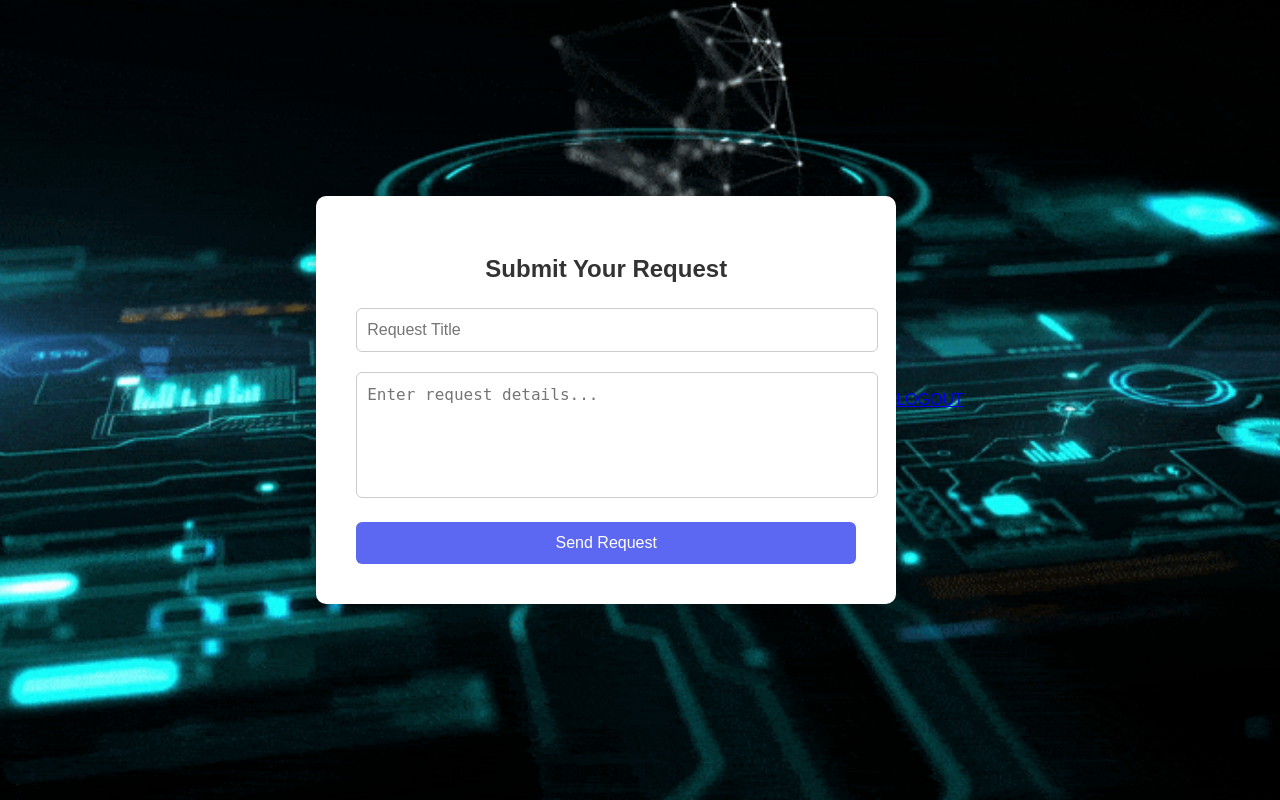
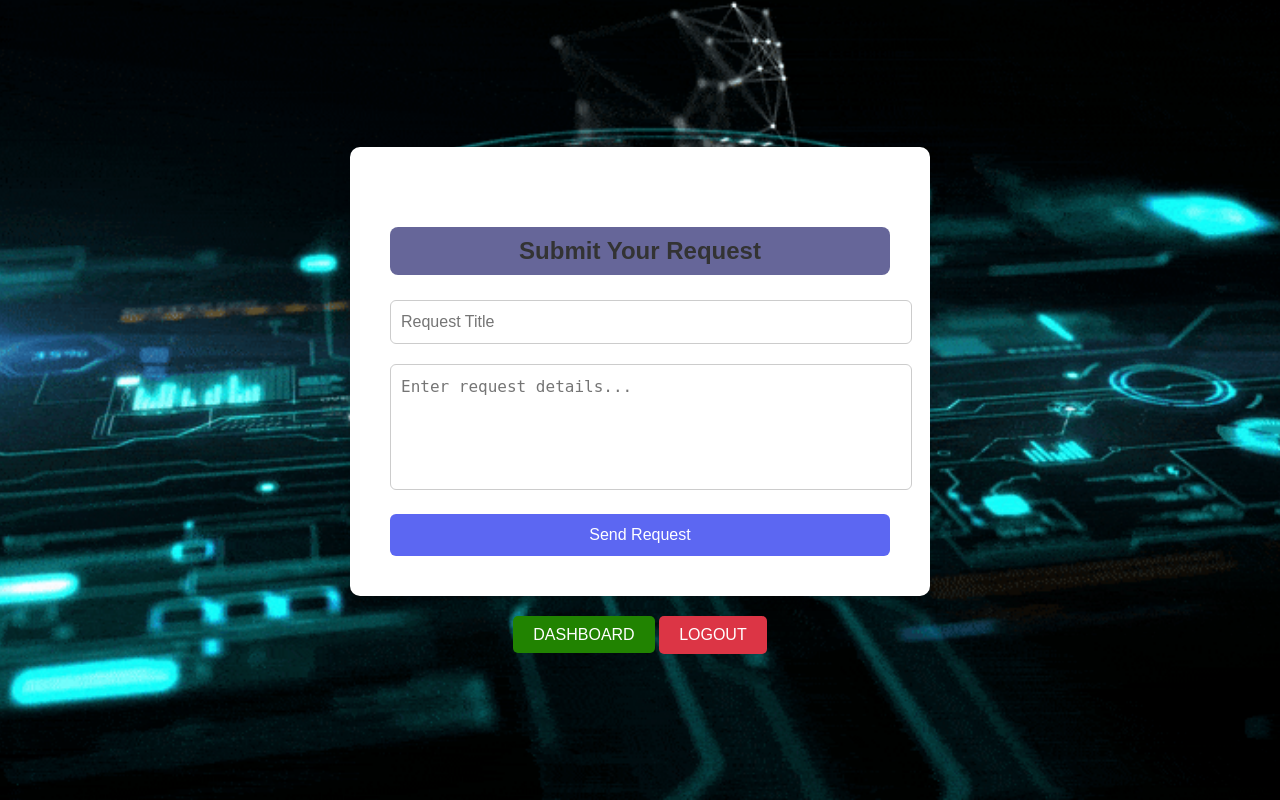
Before and after one commit to kavindualahakoon/navy, a PHP site: page /request.php in a window 1280 px wide. Run offline with PHP 8.4, Linux system fonts and the light colour scheme.

Commit message:
Update 5.6

```diff
--- a/main.css
+++ b/main.css
@@ -75,22 +75,7 @@ h2 {
   color: #333;
 }
 
-a.logout {
 
-  display: inline-block;
-  margin-top: 20px;
-  text-decoration: none;
-  background: #dc3545;
-  color: white;
-  padding: 10px 20px;
-  border-radius: 5px;
-  width:fit-content;
-  height:fit-content;
-}
-
-a.logout:hover {
-  background: #c82333;
-}
 
 .gif-container {
   margin-bottom:auto;
@@ -267,18 +252,7 @@ tr:nth-child(even) {
   background-color: #f2f2f2;
 }
 
-.logout {
 
-  text-decoration: none;
-  background: #dc3545;
-  color: white;
-  padding: 10px 20px;
-  border-radius: 5px;
-}
-
-.logout:hover {
-  background: #c82333;
-}
 
 .home{
   text-decoration: none;
@@ -323,3 +297,37 @@ tr:nth-child(even) {
   background-color: #007bff;
   color: white;
 }
+
+a.logout {
+
+  display: inline-block;
+  margin-top: 20px;
+  text-decoration: none;
+  background: #dc3545;
+  color: white;
+  padding: 10px 20px;
+  border-radius: 5px;
+  width:fit-content;
+  height:fit-content;
+}
+
+a.logout:hover {
+  background: #c82333;
+}
+
+.request {
+
+  display: inline-block;
+  margin-top: 20px;
+  text-decoration: none;
+  background: rgb(38, 0, 255);
+  color: white;
+  padding: 10px 20px;
+  border-radius: 5px;
+  width:fit-content;
+  height:fit-content;
+}
+
+.request:hover {
+  background: rgb(30, 56, 128)uh;
+}
--- a/request.php
+++ b/request.php
@@ -5,6 +5,7 @@
 <head>
   <meta charset="UTF-8">
   <title>Submit Request</title>
+  <link rel="stylesheet" href="main.css">
   <link rel="icon" href="navylogo.png" type="image/png">
   <style>
     body {
@@ -60,6 +61,7 @@
       color: green;
       font-weight: bold;
     }
+
   </style>
 </head>
 <body>
@@ -89,8 +91,11 @@
   </div>
 
   </div>
-<a class="logout" href="logout.php">LOGOUT</a>
 
+  <div class="position-relative ">
+  <a class="request1" href="welcome.php">DASHBOARD</a>
+    <a class="logout" href="logout.php">LOGOUT</a>
+  </div>
 
 
 
```
